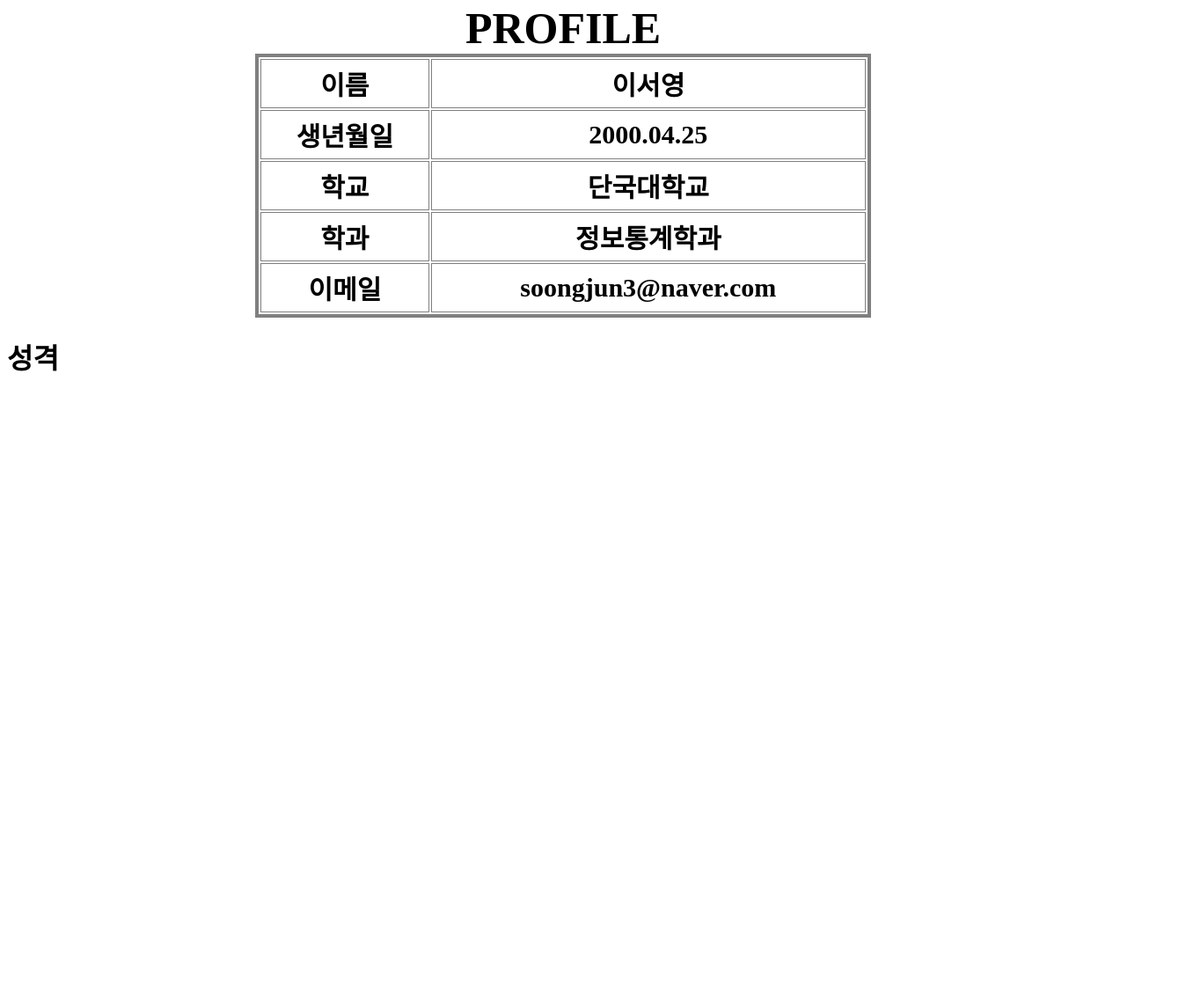
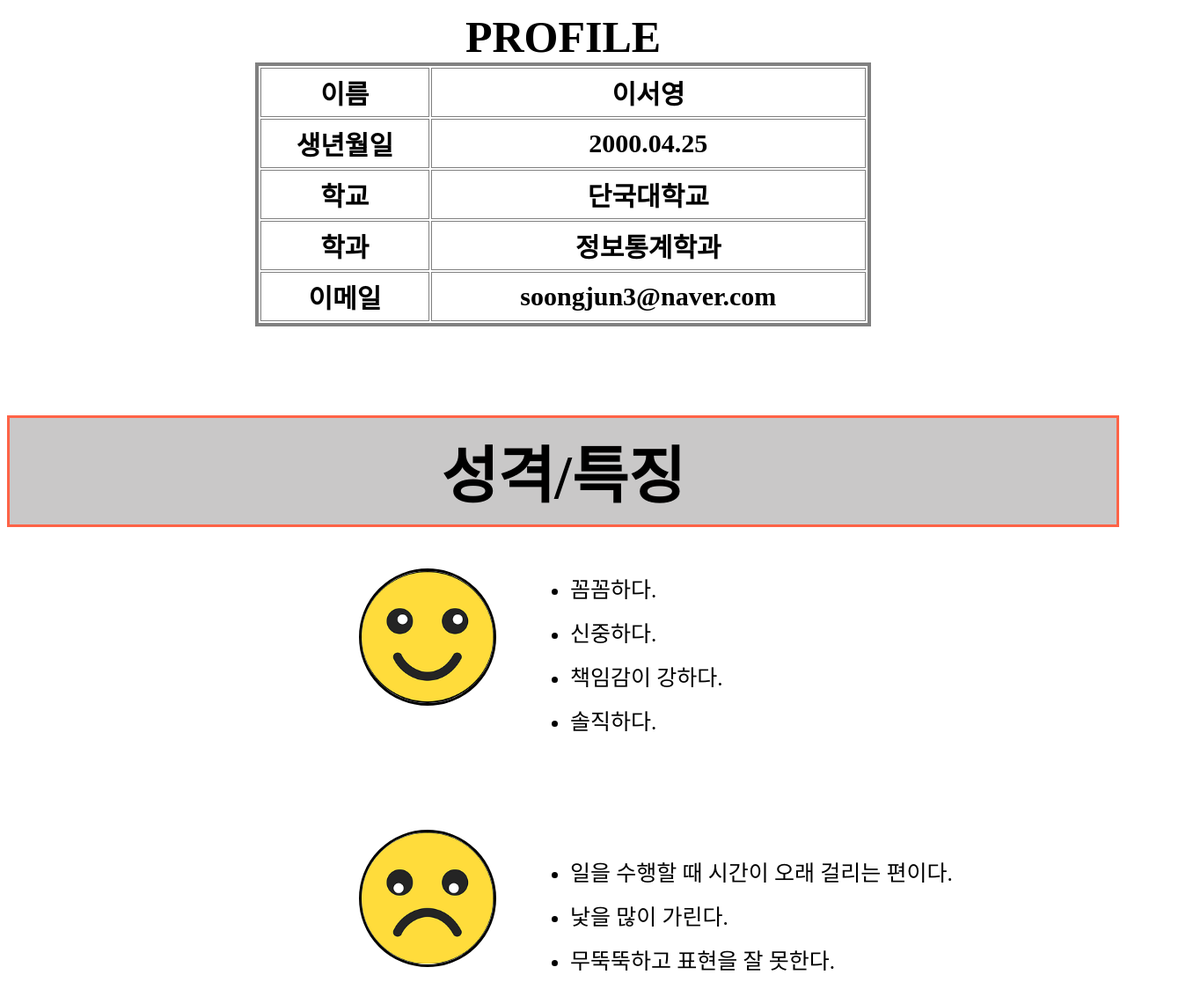
Before and after one commit to seo135/Mid-Term-Project, a plain HTML site: page index.html in a window 1280 px wide. Shown: the part 875-2016 px from the top of the page at 88% size, 1348 px wide, since content can reach past the window. Before the commit the page ends 1325 px from the top, so only its background shows below. Drawn offline with Linux system fonts and the light colour scheme.

Commit message:
fifth commit

```diff
--- a/index.html
+++ b/index.html
@@ -7,15 +7,16 @@
             @import url('https://fonts.googleapis.com/css2?family=Noto+Serif+KR:wght@400&display=swap');
             body{font-family: 'Noto Serif KR', serif;}
             table{font-size:30px;}
+            ul{width: 700px; margin-left:600; font-size:25px; line-height:50px;}
         </style>
 
     </head>
 
     <body>
         <div style="height:300px; color:tomato; font-size:60px;"> About me</div>
-        <div style="height:200px; font-size:70px; line-height: 150px; text-align: center"><b>Hello!&nbsp;I'm SeoYoung</b></div>
-        <img src="./image/증명사진.jpg" style="margin-left:520px; margin-top:70px; margin-right:20px; width:250px; height:250px; border:5px solid tomato; border-radius:90px;"/>
-        <img src="./image/이미지2.jpeg" style="margin-top:70px; width:250px; height:250px; border:5px solid tomato; border-radius:90px;"/>
+        <div style="height:200px; font-size:80px; line-height: 150px; text-align: center"><b>Hello!&nbsp;I'm SeoYoung</b></div>
+        <img src="./image/증명사진.jpg" style="margin-left:520px; margin-top:80px; margin-right:20px; width:250px; height:250px; border:5px solid tomato; border-radius:90px;"/>
+        <img src="./image/이미지2.jpeg" style="margin-top:80px; width:250px; height:250px; border:5px solid tomato; border-radius:90px;"/>
         <br/><br/><br/>
         <table border="4" bordercolor="gray" width="700" height="300" align = "center">
             <caption style="font-size:50px"><b>PROFILE</b></caption>
@@ -39,8 +40,21 @@
                 <th>이메일</th>
                 <th>soongjun3@naver.com</th>
             </tr>
-        </table>
-        <h1>성격</h1>
+        </table><br/><br/><br/>
+        <h1 style="background-color:#8f8c8c7a; border:3px solid tomato; font-size:70px; text-align: center; padding:10px;"><b>성격/특징</b></h1>
+        <img src="./image/good.png" style="border-radius:150px; margin-left:400px; width:150px; height:150px; border:3px solid black" align="left">
+        <ul>
+            <li>꼼꼼하다.</li>
+            <li>신중하다.</li>
+            <li>책임감이 강하다.</li>
+            <li>솔직하다.</li>
+        </ul><br><br><br><br>
+        <img src="./image/bad.png" style="border-radius:150px; margin-left:400px; width:150px; height:150px; border:3px solid black" align="left">
+        <ul>
+            <li>일을 수행할 때 시간이 오래 걸리는 편이다.</li>
+            <li>낯을 많이 가린다.</li>
+            <li>무뚝뚝하고 표현을 잘 못한다.</li>
+        </ul>
 
 
     </body>
```
Also changed, not shown: image/bad.png (added), image/good.png (added).
